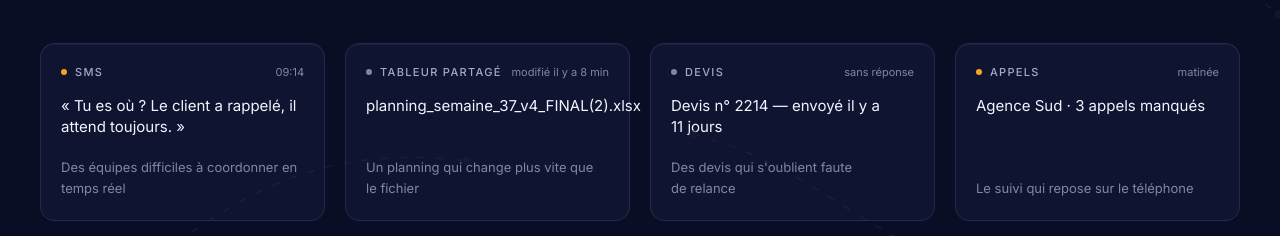
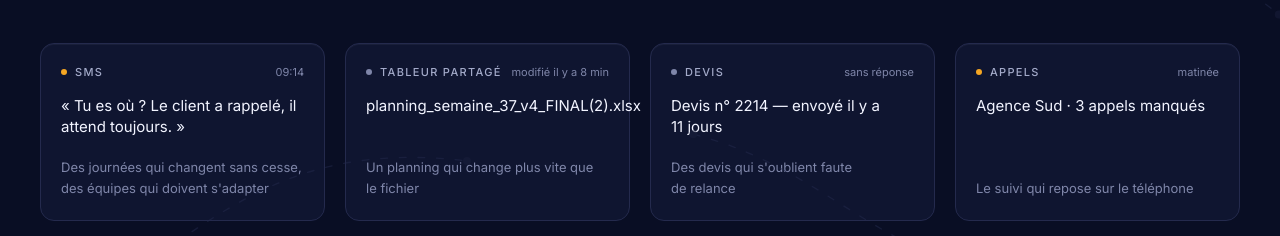
Before and after one commit to chiblimarc-del/argon-site-vitrine, a Next.js app: page / in a window 1280 px wide. Shown: the part 1240-1476 px from the top of the page. Built offline with nearby package versions, Linux system fonts and the light colour scheme; no server answers.

Commit message:
Le diagnostic nommait la douleur dans un vocabulaire que le site refuse

```diff
--- a/src/components/sections/ProblemSection.tsx
+++ b/src/components/sections/ProblemSection.tsx
@@ -62,7 +62,8 @@ const artefacts: Artefact[] = [
     source: "SMS",
     repere: "09:14",
     contenu: "« Tu es où ? Le client a rappelé, il attend toujours. »",
-    probleme: "Des équipes difficiles à coordonner en temps réel",
+    probleme:
+      "Des journées qui changent sans cesse, des équipes qui doivent s'adapter",
     ton: "alerte",
   },
   {
```
